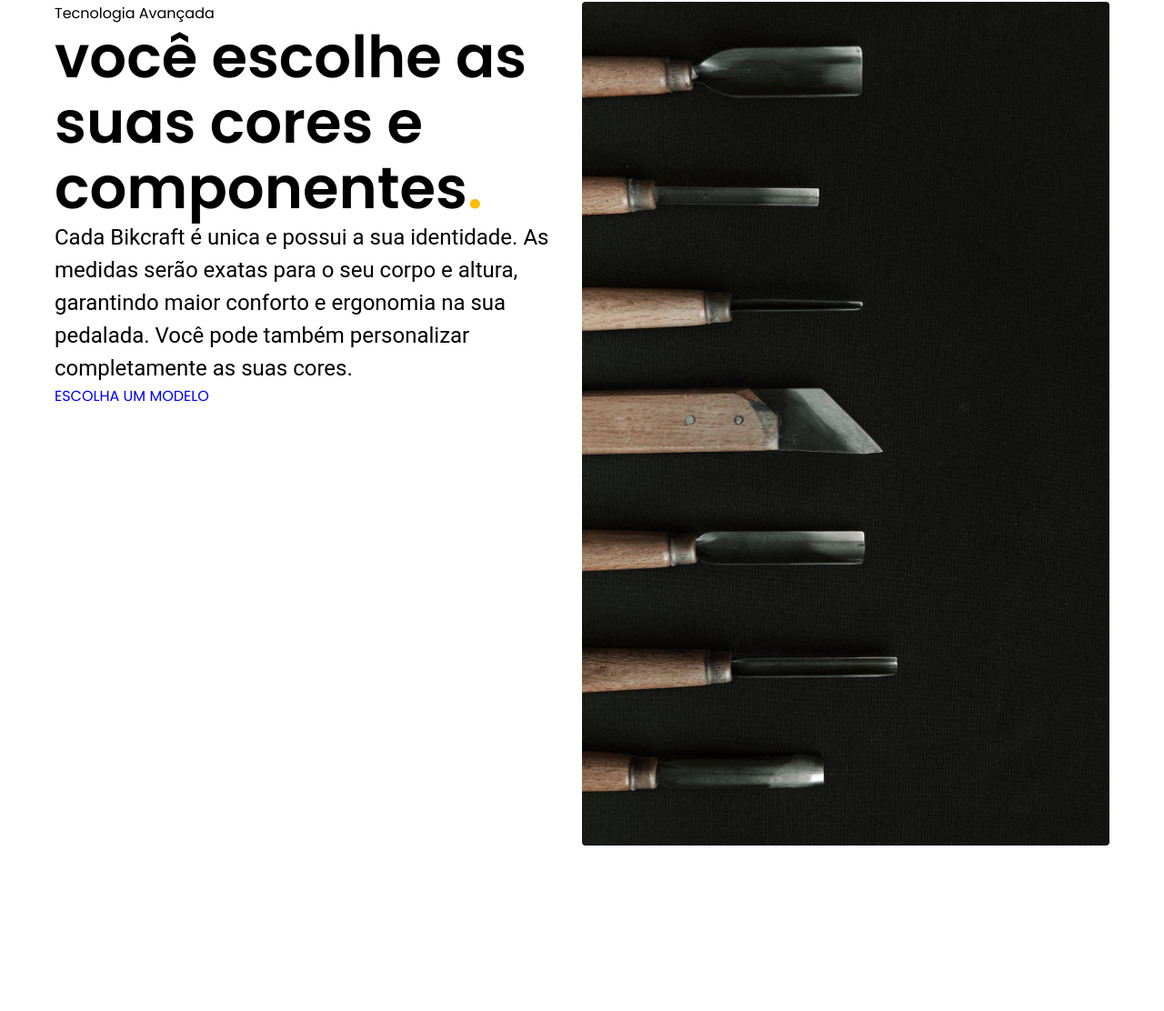
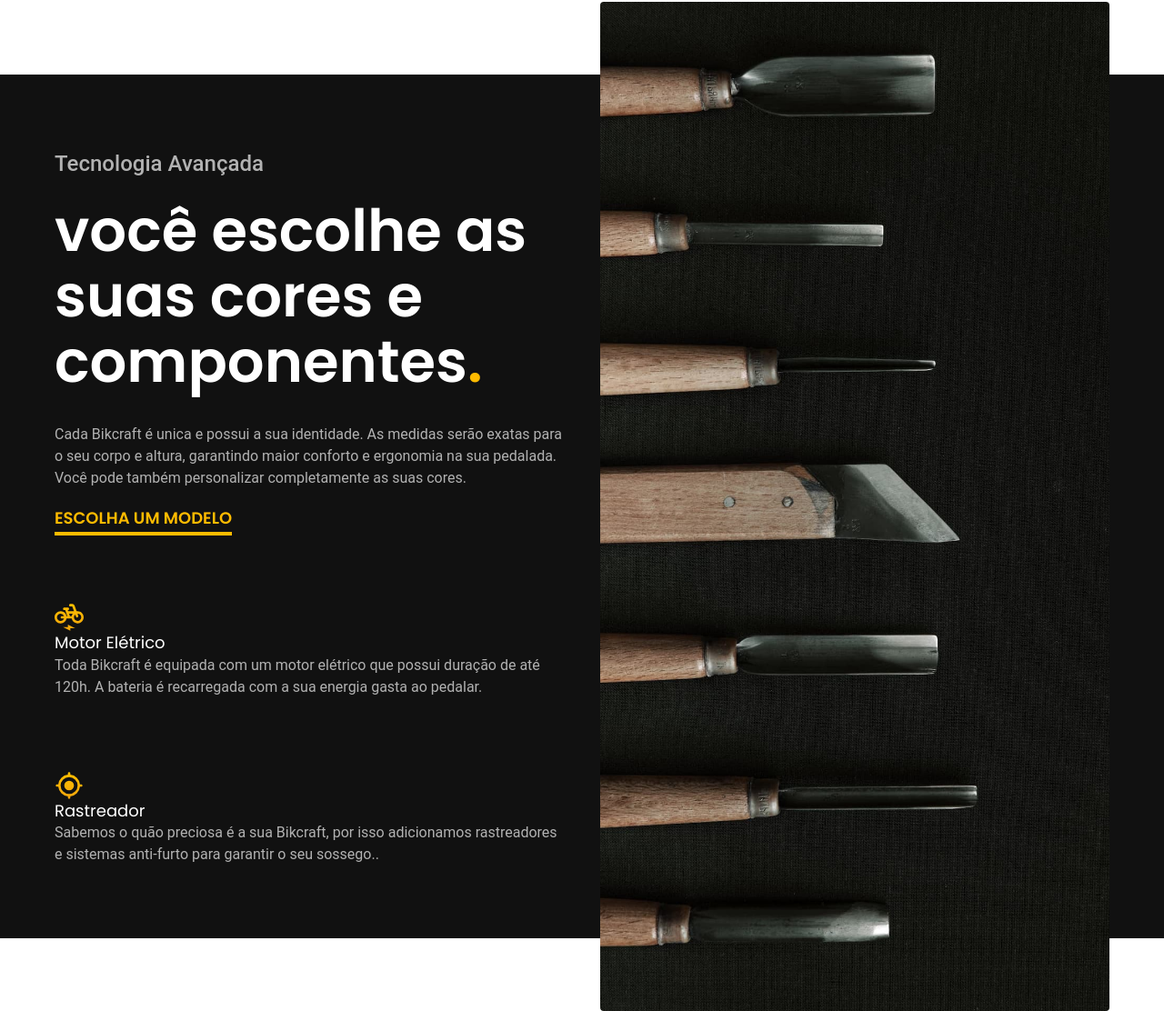
Before and after one commit to Carolina-nico/Bikcraft, a plain HTML site: page index.html in a window 1280 px wide. Shown: the part 1692-2804 px from the top of the page at 91% size. Before the commit the page ends 2702 px from the top, so only its background shows below. Drawn offline with Linux system fonts and the light colour scheme.

Commit message:
posicionamento dos elementos da tecnologia avançada

```diff
--- a/css/bicicletas/bicicletas-lista.css
+++ b/css/bicicletas/bicicletas-lista.css
@@ -14,10 +14,6 @@ article {
     margin-left: auto;
     margin-right: auto;
     box-sizing: border-box;
-}
-
-.bicicletas-lista h2 span {
-    color: var(--p-1);
 }
 
 .bicicletas-lista ul {
@@ -84,10 +80,6 @@ article {
         font-size: 48px;
         margin: auto auto 35px;
     }
-
-    .bicicletas-lista h2>span {
-        font-size: 48px;
-    }
 }
 
     @media (max-width: 800px) {
@@ -101,9 +93,4 @@ article {
             margin: 30px auto 20px;
             /* height: 50px; */
         }
-
-        .bicicletas-lista h2>span {
-            font-size: 32px;
-        }
-
     }
--- a/css/global/header.css
+++ b/css/global/header.css
@@ -32,7 +32,6 @@
     display: block;
     height: 2px;
     width: 0px;
-    height: 2px;
     background: var(--cor-0);
     margin-top: 4px;
     transition: 0.3s;
--- a/css/home/introducao.css
+++ b/css/home/introducao.css
@@ -17,16 +17,13 @@
 }
 
 .introducao img {
+    width: 100%;
     height: 100%;
     object-fit: cover;
 }
 
 .introducao h1 {
     margin-bottom: 32px;
-}
-
-.introducao h1 span {
-    color: var(--p-1);
 }
 
 .introducao p {
--- /dev/null
+++ b/css/home/tecnologia.css
@@ -0,0 +1,77 @@
+.tecnologia-bg {
+    background-color: var(--cor-11);
+    box-shadow: inset 0 80px var(--cor-0), inset 0 -80px var(--cor-0);
+}
+
+.tecnologia {
+    display: grid;
+    grid-template-columns: 1fr 1fr;
+    gap: 40px;
+}
+
+.tecnologia-conteudo {
+    padding-top: 160px;
+    padding-bottom: 160px;
+}
+
+.tecnologia-titulo {
+    font: var(--font-2-l-b);
+    color: var(--cor-5);
+    display: block;
+    margin-bottom: 20px;
+}
+
+.link {
+    display: inline-block;
+    position: relative;
+    padding-top: 20px;
+    color: var(--p-1);
+    font: var(--font-1-m-b);
+
+}
+
+.link::after {
+    content: "";
+    display: block;
+    position:absolute;
+    height: 4px;
+    width: 100%;
+    background-color: var(--p-1);
+    margin-top: 2px;
+}
+
+.link:hover:after {
+    width: 12.5%;
+}
+
+.tecnologia-info {
+    margin-top: 80px;
+}
+
+.tecnologia-conteudo h2 {
+    font: var(--font-1-xxl);
+    color: var(--cor-0);
+    margin-bottom: 32px;
+}
+
+.tecnologia-conteudo p {
+    font: var(--font-2-l);
+    color: var(--cor-5);
+}
+
+.tecnologia h3 {
+    font: var(--font-1-m);
+    color: var(--cor-0);
+}
+
+.tecnologia p {
+    font: var(--font-2-s);
+    color: var(--cor-5);
+}
+
+.tecnologia-img img {
+    width: 100%;
+    height: 100%;
+    object-fit: cover;
+    object-position: left;
+}
--- a/css/style.css
+++ b/css/style.css
@@ -6,12 +6,10 @@
 
 /* Home  */
 @import url(./home/introducao.css);
+@import url(./home/tecnologia.css);
 
 /* Utilidades */
 @import url(./utilidades/componentes.css);
 
 /* Bicicletas */
 @import url(./bicicletas/bicicletas-lista.css);
-
-/* Tecnologia */
-@import url(./tecnologia/tecnologia.css);
--- a/css/tecnologia/tecnologia.css
+++ /dev/null
@@ -1,10 +0,0 @@
-h2 span {
-    font-size: inherit;
-    font: var(--font-1-xxl);
-    color: var(--p-1);
-}
-
-.tecnologia {
-    display: grid;
-    grid-template-columns: 1fr 1fr;
-}
--- a/css/utilidades/componentes.css
+++ b/css/utilidades/componentes.css
@@ -22,6 +22,10 @@
     background: linear-gradient(#FFB60d, #e59317);
 }
 
+.ponto-span {
+    font-size: clamp(2.5rem, 5vw, 7rem);
+    color: var(--p-1);
+}
 @media (max-width: 800px) {
 
     .botao {
--- a/index.html
+++ b/index.html
@@ -39,7 +39,7 @@
     <main class="introducao-bg">
         <div class="introducao container">
             <div class="introducao-conteudo">
-                <h1>Bicicletas feitas sob medida<span>.</span></h1>
+                <h1>Bicicletas feitas sob medida<span class="ponto-span">.</span></h1>
                 <p>Bicicletas elétricas de alta precisão e qualidade, feitas sob medida para o cliente. Explore o mundo
                     na sua velocidade com a Bikcraft.</p>
                 <a class="botao" href=".bicicletas.html">Escolha a sua</a>
@@ -51,7 +51,7 @@
     </main>
 
     <article class="bicicletas-lista">
-        <h2 class="container"> escolha a sua<span>.</span></h2>
+        <h2 class="container"> escolha a sua<span class="ponto-span">.</span></h2>
         <ul>
             <li class="bicicletas-itens">
                 <a href="./bicicletas/magic.html">
@@ -82,11 +82,30 @@
     <article class="tecnologia-bg">
         <div class="tecnologia container">
             <div class="tecnologia-conteudo">
-                <span>Tecnologia Avançada</span>
-                <h2>você escolhe as suas cores e componentes<span>.</span></h2>
-                <p>Cada Bikcraft é unica e possui a sua identidade. As medidas serão exatas para o seu corpo e altura, garantindo maior conforto e ergonomia na sua pedalada. Você pode também personalizar completamente
-                    as suas cores.</p>
-                <a href="./">ESCOLHA UM MODELO</a>
+                <div>
+                    <span class="tecnologia-titulo">Tecnologia Avançada</span>
+                    <h2>você escolhe as suas cores e componentes<span class="ponto-span">.</span></h2>
+                    <p>Cada Bikcraft é unica e possui a sua identidade. As medidas serão exatas para o seu corpo e
+                        altura,
+                        garantindo maior conforto e ergonomia na sua pedalada. Você pode também personalizar
+                        completamente
+                        as suas cores.</p>
+                    <a class="link" href="./">ESCOLHA UM MODELO</a>
+                </div>
+
+                <div class="tecnologia-info">
+                    <img src="./img/icones/eletrica.svg" alt="">
+                    <h3>Motor Elétrico</h3>
+                    <p>Toda Bikcraft é equipada com um motor elétrico que possui duração de até 120h. A bateria é
+                        recarregada com a sua energia gasta ao pedalar.</p>
+                </div>
+
+                <div class="tecnologia-info">
+                    <img src="./img/icones/rastreador.svg" alt="">
+                    <h3>Rastreador</h3>
+                    <p>Sabemos o quão preciosa é a sua Bikcraft, por isso adicionamos rastreadores e sistemas anti-furto
+                        para garantir o seu sossego..</p>
+                </div>
             </div>
 
             <div class="tecnologia-img">
```
